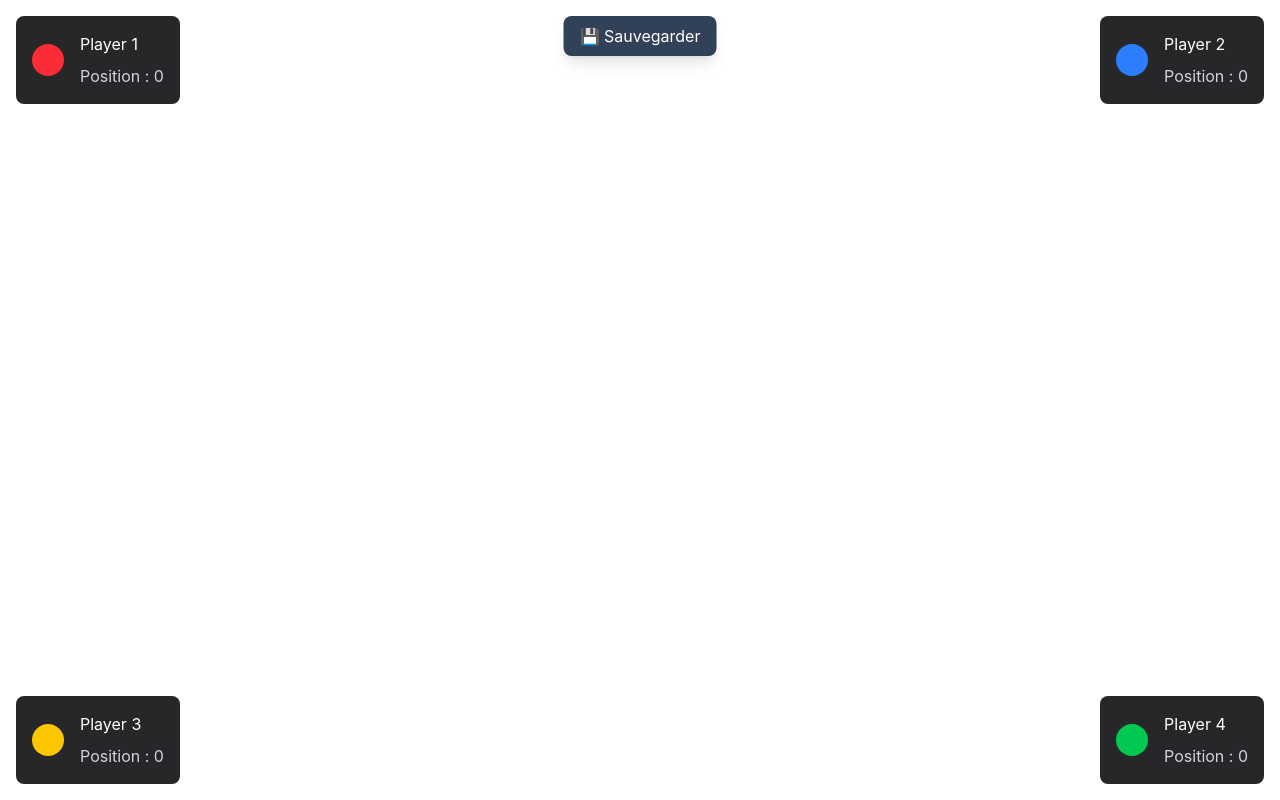
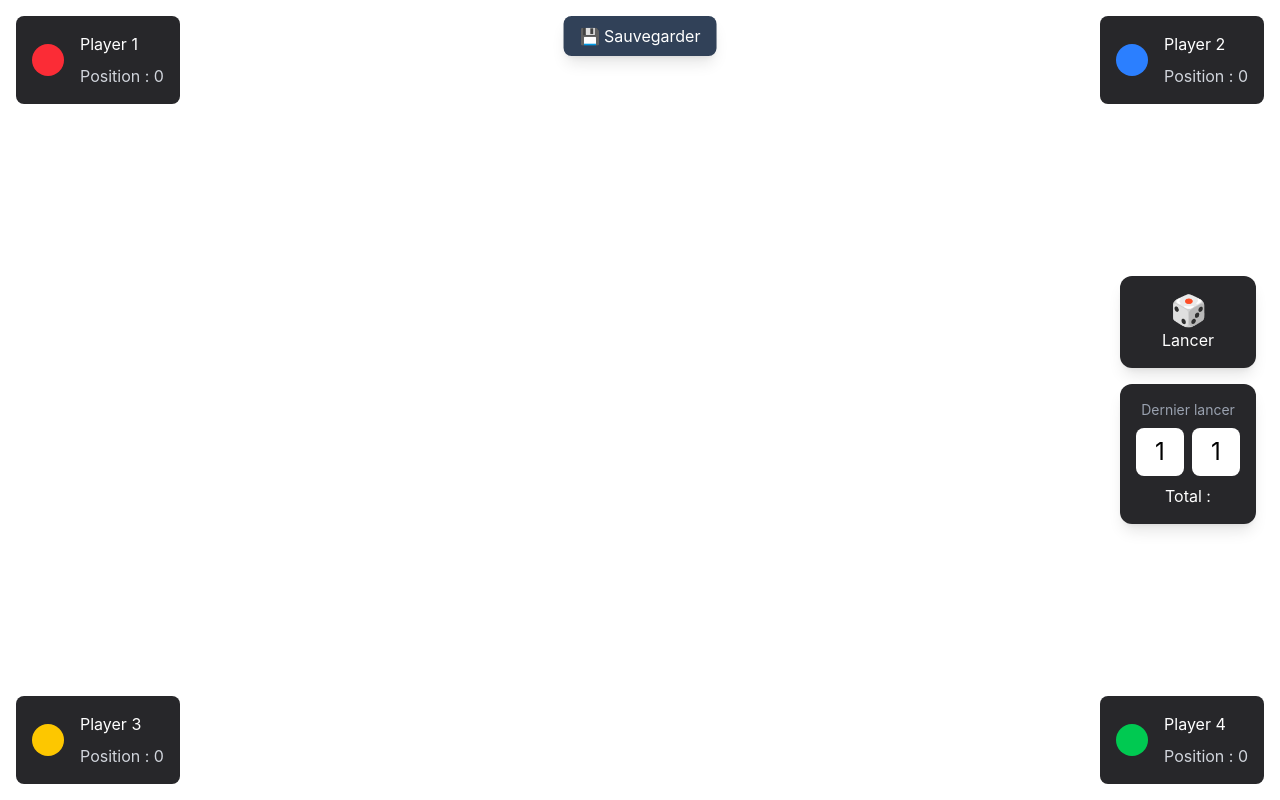
Before and after one commit to Piquixel/loie, a Vue app: page / in a window 1280 px wide. Both pictures are taken after a click on the button "Lancer la partie". Built offline with nearby package versions, Linux system fonts and the light colour scheme.

Commit message:
feat: implement dice rolling functionality and integrate Dice component into Hud

```diff
--- a/src/components/hud/Dice.vue
+++ b/src/components/hud/Dice.vue
@@ -1,8 +1,74 @@
+<!-- eslint-disable vue/multi-word-component-names -->
 <!-- Component of a dice -->
+<script>
+export default {
+  data() {
+    return {
+      isRolling: false,
+      dice1: 1,
+      dice2: 1,
+    }
+  },
+
+  methods: {
+    async roll() {
+      this.isRolling = true
+
+      const interval = setInterval(() => {
+        this.dice1 = Math.floor(Math.random() * 6) + 1
+        this.dice2 = Math.floor(Math.random() * 6) + 1
+      }, 100)
+
+      await new Promise((resolve) => setTimeout(resolve, 1000))
+
+      clearInterval(interval)
+
+      const result = this.rollTwoDices()
+
+      this.dice1 = result.first
+      this.dice2 = result.second
+
+      this.isRolling = false
+    },
+  },
+}
+</script>
 <template>
-  <div></div>
+  <div class="absolute top-1/2 right-6 flex -translate-y-1/2 flex-col gap-4">
+    <button
+      @click="roll"
+      class="flex flex-col items-center rounded-xl bg-zinc-800 p-4 text-white shadow-lg transition hover:bg-zinc-700 hover:cursor-pointer"
+    >
+      <span class="text-3xl">🎲</span>
+      <span>Lancer</span>
+    </button>
+
+    <div class="rounded-xl bg-zinc-800 p-4 text-center text-white shadow-lg">
+      <div class="text-sm text-gray-400">Dernier lancer</div>
+
+      <div class="mt-2 flex gap-2">
+        <div
+          :class="[
+            'flex h-12 w-12 items-center justify-center rounded-lg bg-white text-2xl text-black',
+            { 'animate-pulse': isRolling },
+          ]"
+        >
+          {{ dice1 }}
+        </div>
+
+        <div
+          :class="[
+            'flex h-12 w-12 items-center justify-center rounded-lg bg-white text-2xl text-black',
+            { 'animate-pulse': isRolling },
+          ]"
+        >
+          {{ dice2 }}
+        </div>
+      </div>
+
+      <div class="mt-2">Total : {{ total }}</div>
+    </div>
+  </div>
 </template>
 
-<script></script>
-
 <style scoped></style>
--- a/src/components/hud/Hud.vue
+++ b/src/components/hud/Hud.vue
@@ -2,10 +2,12 @@
 <!-- Main hud component -->
 <script>
 import PlayerCard from '../ui/PlayerCard.vue'
+import Dice from './Dice.vue'
 
 export default {
   components: {
     PlayerCard,
+    Dice,
   },
 
   data() {
@@ -46,6 +48,8 @@ export default {
     💾
     <span>Sauvegarder</span>
   </button>
+
+  <Dice />
 </template>
 
 <style scoped></style>
--- a/src/composables/useDice.js
+++ b/src/composables/useDice.js
@@ -1 +1,21 @@
 //Manage use of dice (initialize -> attribute value with service/dice -> return result)
+
+import { rollDice } from '@/services/dice'
+
+export default function useDice() {
+  function rollTwoDices() {
+    const first = rollDice()
+    const second = rollDice()
+
+    return {
+      first,
+      second,
+      total: first + second,
+      isDouble: first === second,
+    }
+  }
+
+  return {
+    rollTwoDices,
+  }
+}
--- a/src/services/dice.js
+++ b/src/services/dice.js
@@ -1 +1,5 @@
-//Manage dice logic (mostly controlled random results)
+//Manage dice logic
+
+export function rollDice(max = 6) {
+  return Math.floor(Math.random() * max) + 1
+}
```
